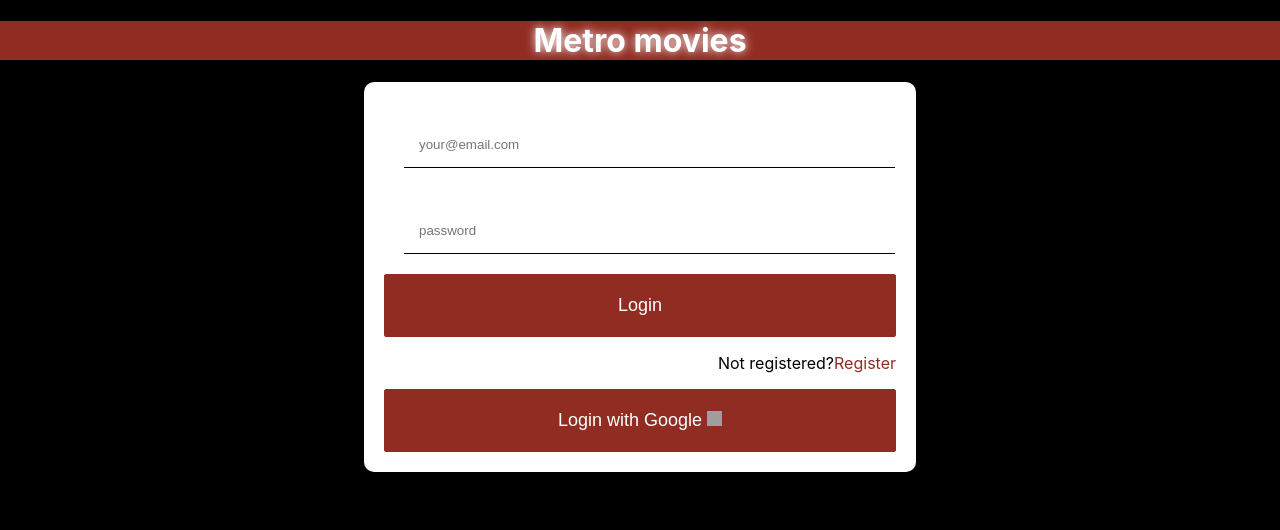
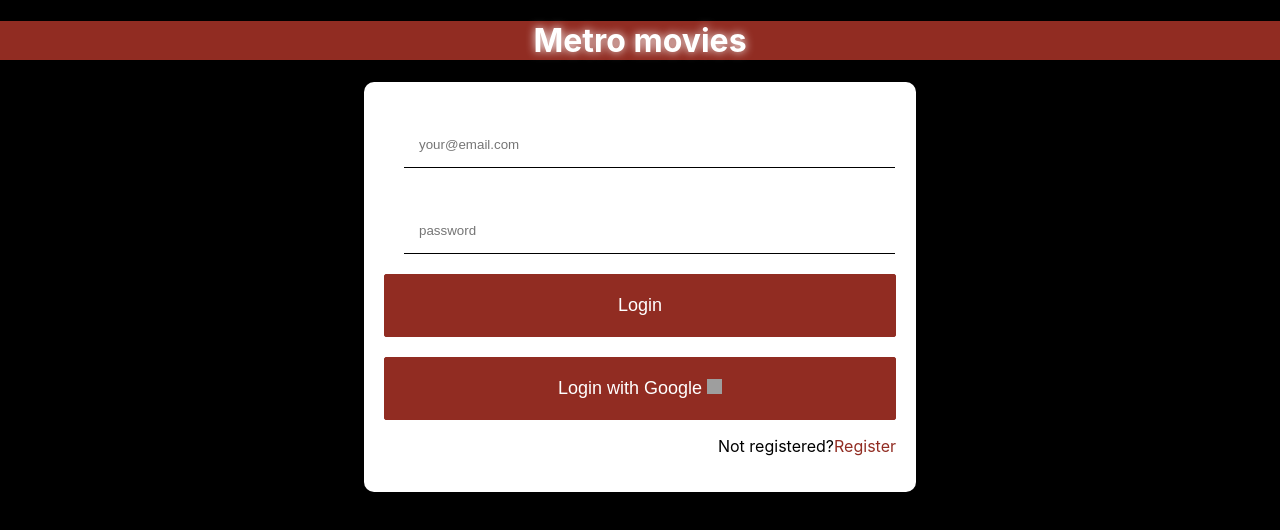
Before and after one commit to colinamiguel/MicroProyecto-sistemas, a React (Create React App) app: page /login in a window 1280 px wide. Shown: the top 530 px of the page. Built offline with nearby package versions, Linux system fonts and the light colour scheme; no server answers; grey boxes are pictures that could not be loaded.

Commit message:
Login With google

```diff
--- a/src/Components/login.jsx
+++ b/src/Components/login.jsx
@@ -53,8 +53,9 @@ function Login() {
 
 
             </form>
+            <br />
+            <button onClick={handleGoogleSignIn} className={styles.buttom}>Login with Google <img width={15} height={15} src={imageUrl}/></button>
             <p className={styles.blackText}>Not registered?<Link to="/register" className={styles.formLink}>Register</Link></p>
-            <button onClick={handleGoogleSignIn} className={styles.buttom}>Login with Google <img width={15} height={15} src={imageUrl}/></button>
         </div>
     );
 }
```
